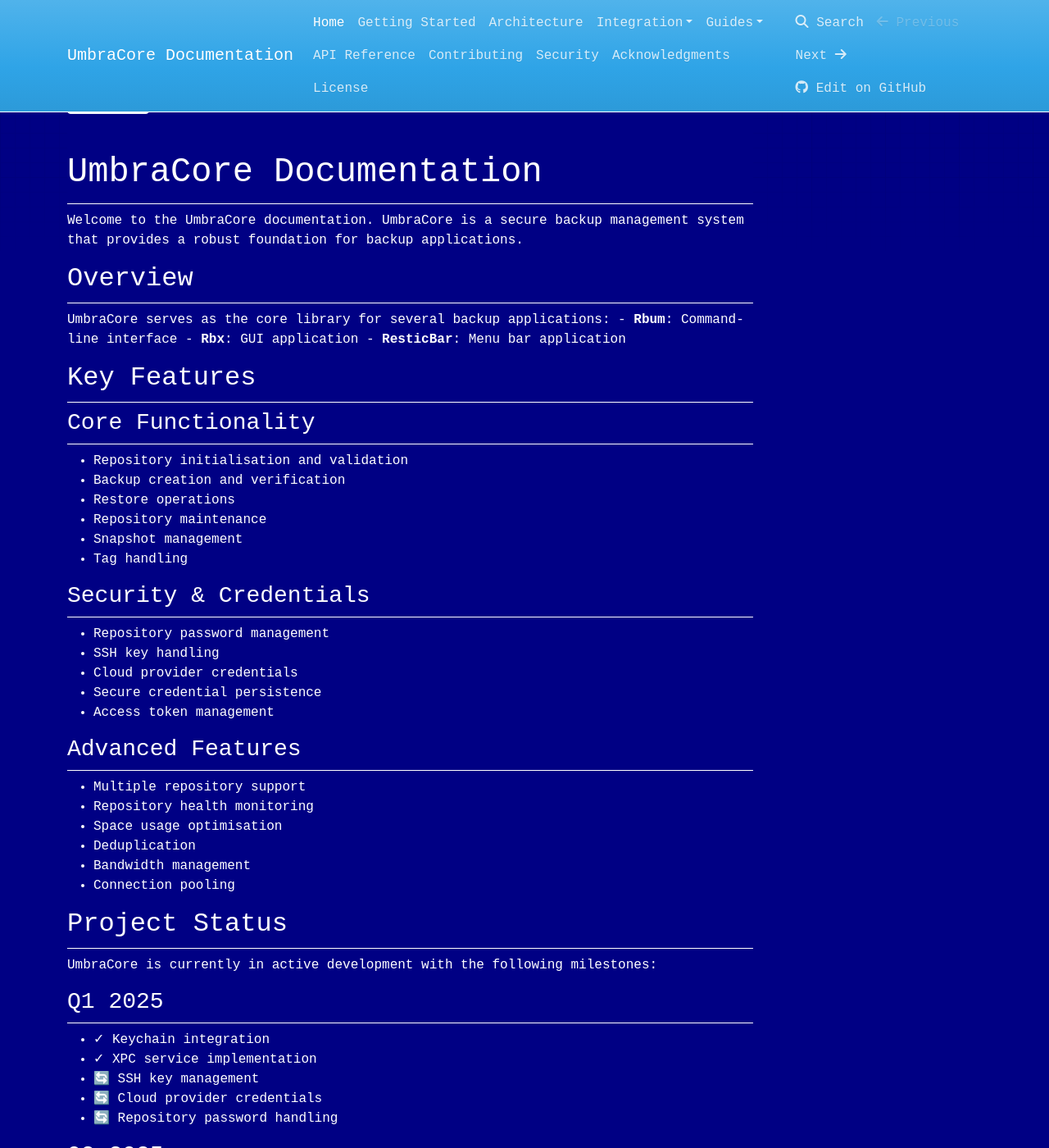
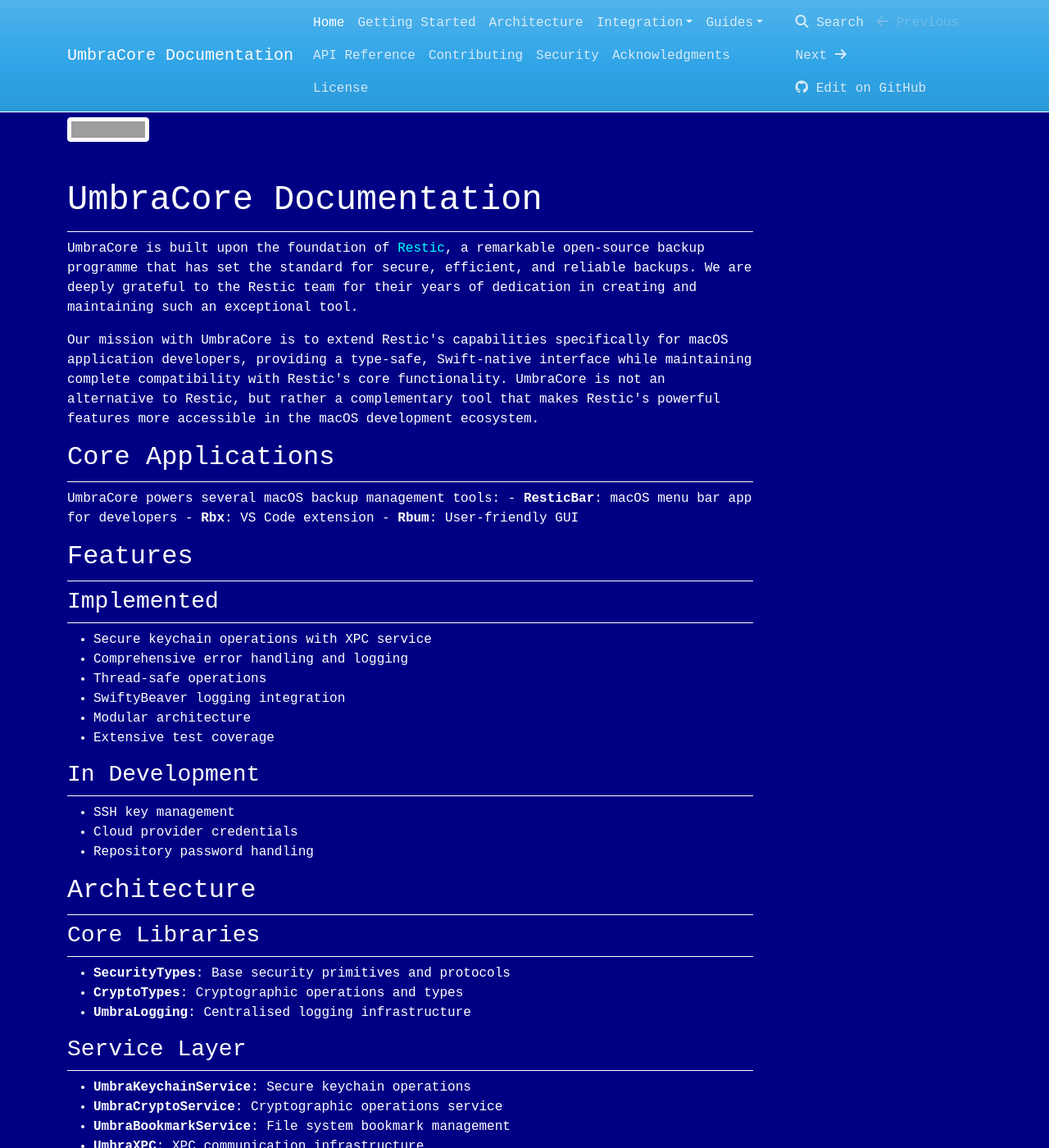
Before and after one commit to mpy-dev-ml/UmbraCore, an MkDocs documentation site: the page built from docs/index.md, in a window 1280 px wide and 1400 px high, scrolled down 398 px. Shown: the whole window at 82% size. Built offline with MkDocs 1.6.1, drawn with Linux system fonts in a browser that asks for light colours; nearby versions of some CDN libraries; some of the changed text lies outside the part shown; grey boxes are pictures that could not be loaded.

Commit message:
docs: update project summary and milestones
- Align documentation with README content
- Update Q1 2025 achievements
- Add detailed milestones for Q2 and Q3
- Improve architecture section

```diff
--- a/docs/index.md
+++ b/docs/index.md
@@ -10,69 +10,105 @@
 
 # UmbraCore Documentation
 
-Welcome to the UmbraCore documentation. UmbraCore is a secure backup management system that provides a robust foundation for backup applications.
+UmbraCore is built upon the foundation of [Restic](https://restic.net), a remarkable open-source backup programme that has set the standard for secure, efficient, and reliable backups. We are deeply grateful to the Restic team for their years of dedication in creating and maintaining such an exceptional tool.
 
-## Overview
+Our mission with UmbraCore is to extend Restic's capabilities specifically for macOS application developers, providing a type-safe, Swift-native interface while maintaining complete compatibility with Restic's core functionality. UmbraCore is not an alternative to Restic, but rather a complementary tool that makes Restic's powerful features more accessible in the macOS development ecosystem.
 
-UmbraCore serves as the core library for several backup applications:
-- **Rbum**: Command-line interface
-- **Rbx**: GUI application
-- **ResticBar**: Menu bar application
+## Core Applications
 
-## Key Features
+UmbraCore powers several macOS backup management tools:
+- **ResticBar**: macOS menu bar app for developers
+- **Rbx**: VS Code extension
+- **Rbum**: User-friendly GUI
 
-### Core Functionality
-- Repository initialisation and validation
-- Backup creation and verification
-- Restore operations
-- Repository maintenance
-- Snapshot management
-- Tag handling
+## Features
 
-### Security & Credentials
-- Repository password management
-- SSH key handling
+### Implemented
+- Secure keychain operations with XPC service
+- Comprehensive error handling and logging
+- Thread-safe operations
+- SwiftyBeaver logging integration
+- Modular architecture
+- Extensive test coverage
+
+### In Development
+- SSH key management
 - Cloud provider credentials
-- Secure credential persistence
-- Access token management
+- Repository password handling
 
-### Advanced Features
-- Multiple repository support
-- Repository health monitoring
-- Space usage optimisation
-- Deduplication
-- Bandwidth management
-- Connection pooling
+## Architecture
+
+### Core Libraries
+- **SecurityTypes**: Base security primitives and protocols
+- **CryptoTypes**: Cryptographic operations and types
+- **UmbraLogging**: Centralised logging infrastructure
+
+### Service Layer
+- **UmbraKeychainService**: Secure keychain operations
+- **UmbraCryptoService**: Cryptographic operations service
+- **UmbraBookmarkService**: File system bookmark management
+- **UmbraXPC**: XPC communication infrastructure
+
+### Features
+- **ResticCLIHelper**: Command-line interface integration
+- **Repositories**: Repository management and operations
+- **Snapshots**: Snapshot creation and management
+- **Config**: Configuration and settings management
+- **Logging**: Privacy-aware structured logging
+- **ErrorHandling**: Comprehensive error management
+- **Autocomplete**: Context-aware command completion
 
 ## Project Status
 
 UmbraCore is currently in active development with the following milestones:
 
-### Q1 2025
-- ✓ Keychain integration
-- ✓ XPC service implementation
-- 🔄 SSH key management
-- 🔄 Cloud provider credentials
-- 🔄 Repository password handling
+### Q1 2025 (Current)
+- ✓ Repository Management
+  - Secure repository initialisation
+  - Repository health monitoring
+  - Multi-repository support
+- ✓ Core Restic Integration
+  - Command execution system
+  - Output parsing
+  - Error handling
+  - Process management
+- ✓ Testing Infrastructure
+  - Unit testing framework
+  - Integration test suite
+  - Performance benchmarks
+  - Mock services
 
-### Q2 2025
-- Repository management
-- Scheduling system
-- Network operations
-- State management
+### Q2 2025 (Planned)
+- Security Layer
+  - SSH key management
+  - Cloud provider credentials
+  - Repository password handling
+- Configuration System
+  - Configuration file format
+  - Validation system
+  - Migration support
+- Progress Monitoring
+  - Progress reporting protocol
+  - Status updates system
+  - Metrics collection
 
-### Q3 2025
-- Statistics & analytics
-- Health monitoring
-- Event system
-- Cache optimisation
+### Q3 2025 (Planned)
+- Statistics & Analytics
+  - Performance metrics
+  - Usage statistics
+  - Trend analysis
+- Health Monitoring
+  - System diagnostics
+  - Performance monitoring
+  - Resource tracking
+- Event System
+  - Event dispatching
+  - Notification management
+  - Webhook support
 
 ## Getting Started
 
-- [Installation Guide](GETTING_STARTED.md)
-- [Architecture Overview](guides/ARCHITECTURE.md)
-- [API Reference](api/README.md)
-- [Contributing Guidelines](contributing/CONTRIBUTING.md)
+Please refer to our [Quick Start Guide](getting-started.md) for installation and basic usage instructions.
 
 ## Security
 
```
